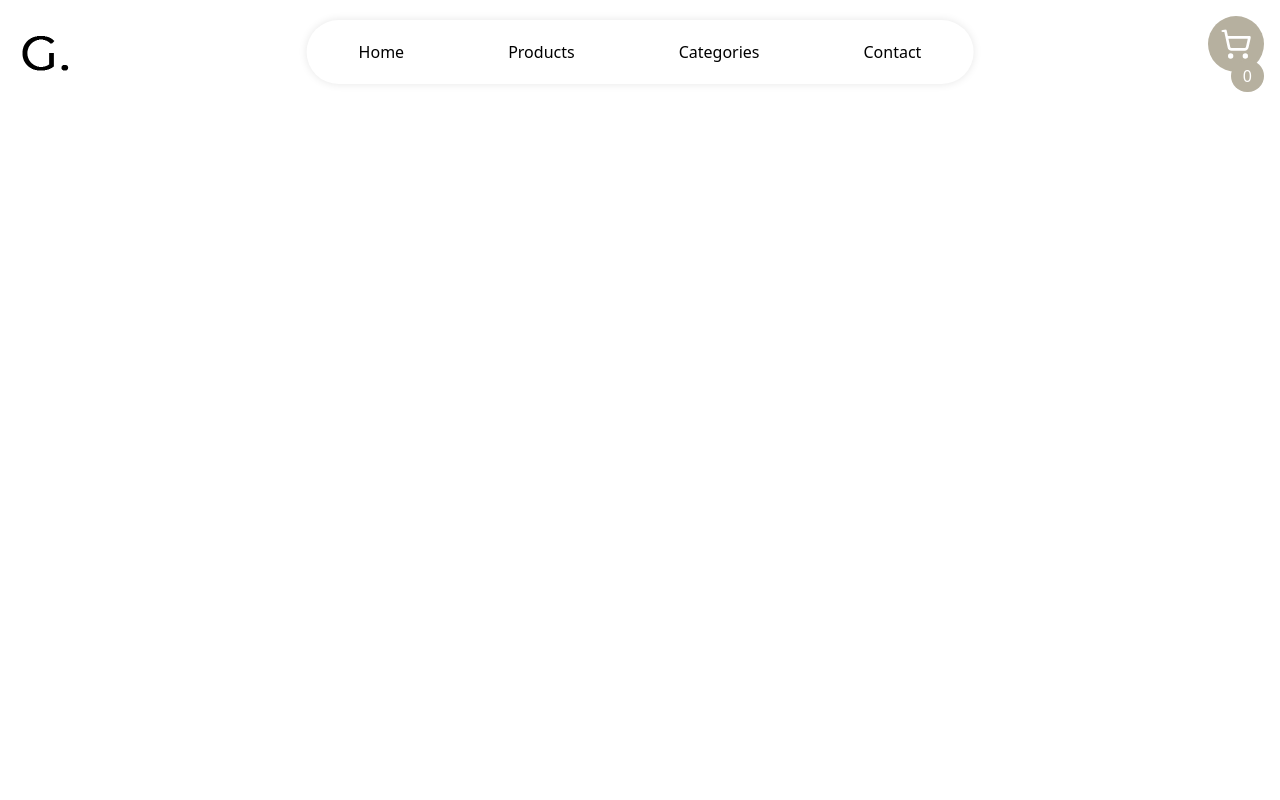
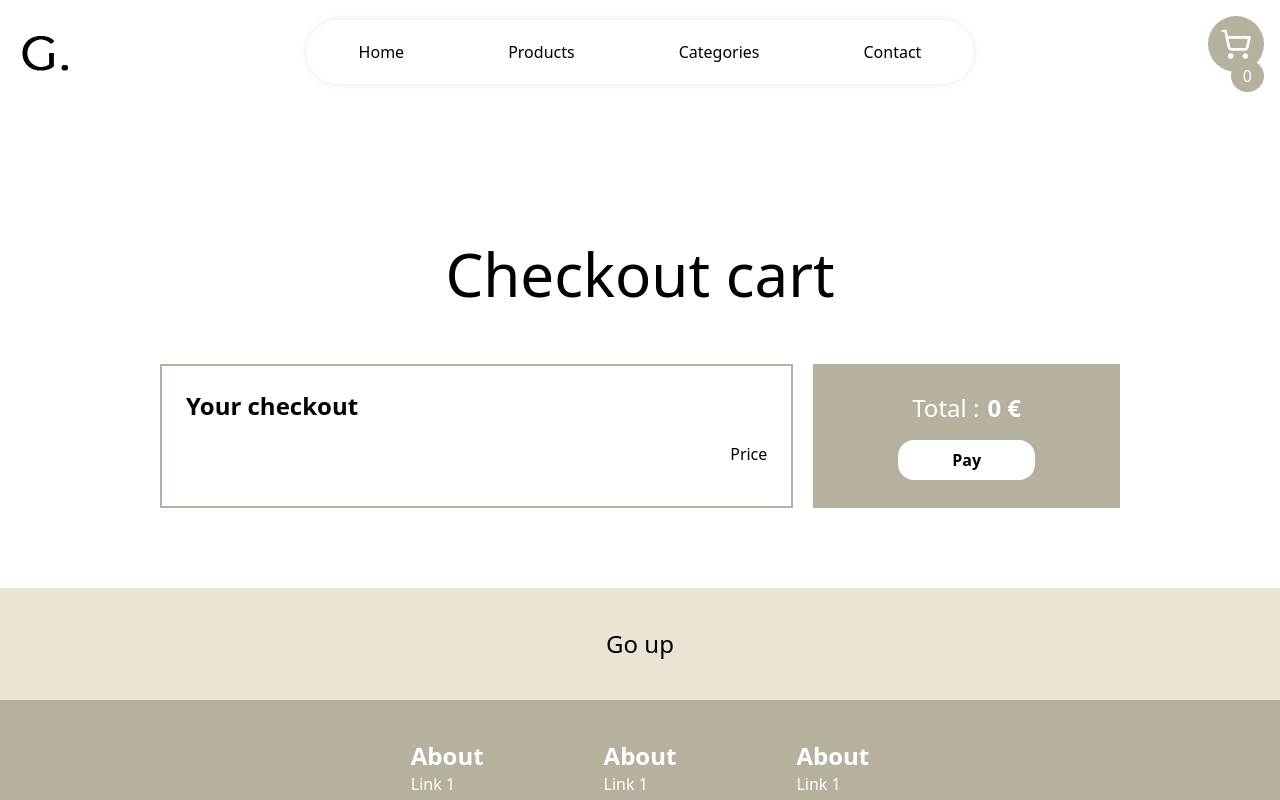
Before and after one commit to Antoinekoe/get-all, a React (Vite) app: page /checkoutcart in a window 1280 px wide. Shown: the top 800 px of the page. Built offline with nearby package versions, Linux system fonts and the light colour scheme.

Commit message:
Add UI + logic in checkout cart page

```diff
--- a/src/App.jsx
+++ b/src/App.jsx
@@ -6,6 +6,7 @@ import Contact from "./pages/Contact";
 import Page404 from "./pages/Page404";
 import ProductDetails from "./pages/ProductDetails";
 import { ToastContainer } from "react-toastify";
+import CheckoutCart from "./pages/CheckoutCart";
 
 function App() {
   return (
@@ -31,6 +32,8 @@ function App() {
           element={<ProductDetails />}
         ></Route>
 
+        <Route path="/checkoutcart" element={<CheckoutCart />}></Route>
+
         {/* Other pages */}
         <Route path="/categories" element={<Categories />}></Route>
         <Route path="/contact" element={<Contact />}></Route>
--- a/src/components/Cart.jsx
+++ b/src/components/Cart.jsx
@@ -4,34 +4,14 @@ import React, { useEffect, useState } from "react";
 import { ShoppingCart, Trash, X } from "lucide-react";
 // Import custom hook for cart functionality
 import { useCart } from "../hooks/useCart";
+import { Link } from "react-router-dom";
+import { useGroupedProducts } from "../hooks/useGroupedProducts";
+import { useTotalPrice } from "../hooks/useTotalPrice";
 
 const Cart = () => {
   const { products, setProducts, isOpen, setIsOpen } = useCart();
-  const [totalPrice, setTotalPrice] = useState(0);
-
-  // Reduce the products in carts in groups
-  const groupedProducts = products.reduce((groups, product) => {
-    // Search if a group already exist with the product ID
-    const existingGroups = groups.find(
-      (group) => group.product.id === product.id
-    );
-
-    // If yes, add 1 to quantity and push the product cardsItemId
-
-    if (existingGroups) {
-      existingGroups.quantity += 1;
-      existingGroups.cartItemIds.push(product.cardsItemId);
-
-      // If no, create a group with the object product that stores the ID, create a quantity of 1 and stores the cartItemIds
-    } else {
-      groups.push({
-        product: product,
-        quantity: 1,
-        cartItemIds: [product.cartItemId],
-      });
-    }
-    return groups;
-  }, []);
+  const groupedProducts = useGroupedProducts();
+  const totalPrice = useTotalPrice();
 
   useEffect(() => {
     console.log(groupedProducts);
@@ -41,12 +21,6 @@ const Cart = () => {
   const handleClick = () => {
     setIsOpen(!isOpen);
   };
-
-  // Calculate total price whenever products change
-  useEffect(() => {
-    const total = products.reduce((sum, product) => sum + product.price, 0);
-    setTotalPrice(total);
-  }, [products]);
 
   // Remove product from cart by filtering out the product with matching cartItemId
   const deleteSingleProduct = (cartItemId) => {
@@ -129,9 +103,12 @@ const Cart = () => {
                       {totalPrice.toFixed(2)} €
                     </span>
                     {/* Checkout button */}
-                    <button className="border-2 rounded-2xl px-5 py-1 hover:cursor-pointer hover:bg-[#B6B09F] hover:text-white">
+                    <Link
+                      to={"/checkoutcart"}
+                      className="border-2 rounded-2xl px-5 py-1 hover:cursor-pointer hover:bg-[#B6B09F] hover:text-white"
+                    >
                       Go to cart
-                    </button>
+                    </Link>
                   </div>
                   {/* Product list - show only first 3 products */}
                   {groupedProducts.slice(0, 3).map((group) => (
--- /dev/null
+++ b/src/hooks/useGroupedProducts.jsx
@@ -0,0 +1,34 @@
+import { useMemo } from "react";
+import { useCart } from "./useCart";
+
+export const useGroupedProducts = () => {
+  const { products } = useCart();
+
+  // Reduce the products in carts in groups
+  const groupedProducts = useMemo(() => {
+    return products.reduce((groups, product) => {
+      // Search if a group already exist with the product ID
+      const existingGroup = groups.find(
+        (group) => group.product.id === product.id
+      );
+
+      // If yes, add 1 to quantity and push the product cardsItemId
+
+      if (existingGroup) {
+        existingGroup.quantity += 1;
+        existingGroup.cartItemIds.push(product.cartItemId);
+
+        // If no, create a group with the object product that stores the ID, create a quantity of 1 and stores the cartItemIds
+      } else {
+        groups.push({
+          product: product,
+          quantity: 1,
+          cartItemIds: [product.cartItemId],
+        });
+      }
+      return groups;
+    }, []);
+  }, [products]);
+
+  return groupedProducts;
+};
--- /dev/null
+++ b/src/hooks/useTotalPrice.jsx
@@ -0,0 +1,12 @@
+import { useMemo } from "react";
+import { useCart } from "./useCart";
+
+export const useTotalPrice = () => {
+  const { products } = useCart();
+
+  const totalPrice = useMemo(() => {
+    return products.reduce((sum, product) => sum + product.price, 0);
+  }, [products]);
+
+  return totalPrice;
+};
--- /dev/null
+++ b/src/pages/CheckoutCart.jsx
@@ -0,0 +1,78 @@
+import React, { useEffect } from "react";
+import { useCart } from "../hooks/useCart";
+import Footer from "../components/Footer";
+import Menu from "../components/Menu";
+import { useGroupedProducts } from "../hooks/useGroupedProducts";
+import { useTotalPrice } from "../hooks/useTotalPrice";
+
+const CheckoutCart = () => {
+  const { products, isOpen, setIsOpen, setProducts } = useCart();
+  const groupedProducts = useGroupedProducts();
+  const totalPrice = useTotalPrice();
+
+  useEffect(() => {
+    window.scrollTo(0, 0);
+  }, []);
+
+  useEffect(() => {
+    setIsOpen(false);
+  }, []);
+  useEffect(() => {
+    console.log(groupedProducts);
+  }, []);
+
+  return (
+    <>
+      <Menu />
+      <div className="pt-20">
+        <h1 className="font-medium text-6xl text-center my-15">
+          Checkout cart
+        </h1>
+      </div>
+      <div className="grid grid-cols-3 w-3/4 gap-5 mx-auto">
+        <div className="col-span-2 border-[#B6B09F] border-2 px-6 py-6">
+          <h3 className="text-2xl font-bold pb-5">Your checkout</h3>
+          <div className="flex justify-end">
+            <span>Price</span>
+          </div>
+          {groupedProducts.map((group, index) => (
+            <div
+              key={index}
+              className="flex border-t-2 border-b-2 border-[#DDDDDD] py-5"
+            >
+              <img
+                src={group.product.images[0]}
+                alt="Product image"
+                className="w-80"
+              />
+              <div className="flex flex-col gap-2">
+                <span className="text-4xl">{group.product.title}</span>
+                <div className="flex gap-2">
+                  <span>Quantity :</span>
+                  <span>{group.quantity}</span>
+                </div>
+              </div>
+              <div className="flex justify-end flex-1">
+                <span className="text-2xl font-bold">
+                  {group.product.price.toFixed(2)} €
+                </span>
+              </div>
+            </div>
+          ))}
+        </div>
+        <div className="bg-[#B6B09F] text-white flex flex-col h-36 px-4 py-6 justify-center items-center gap-4">
+          <div className="flex gap-2 justify-center items-center">
+            <span className="text-2xl">Total :</span>
+            <span className="text-2xl font-bold">{totalPrice} €</span>
+          </div>
+          <button className="bg-white text-black w-6/12 mx-auto rounded-2xl py-2 font-bold hover:cursor-pointer">
+            Pay
+          </button>
+        </div>
+      </div>
+      <Footer />
+    </>
+  );
+};
+
+export default CheckoutCart;
```
